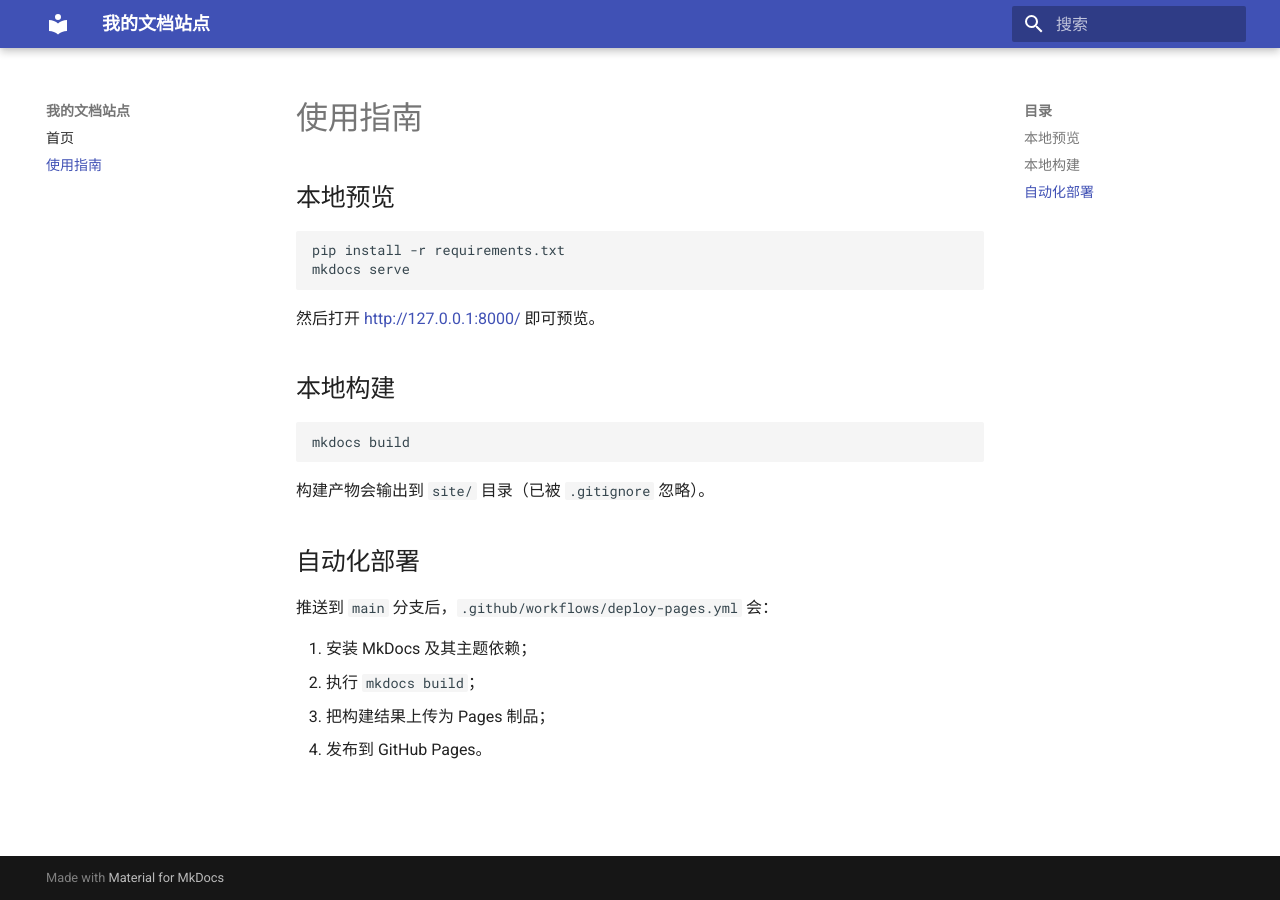
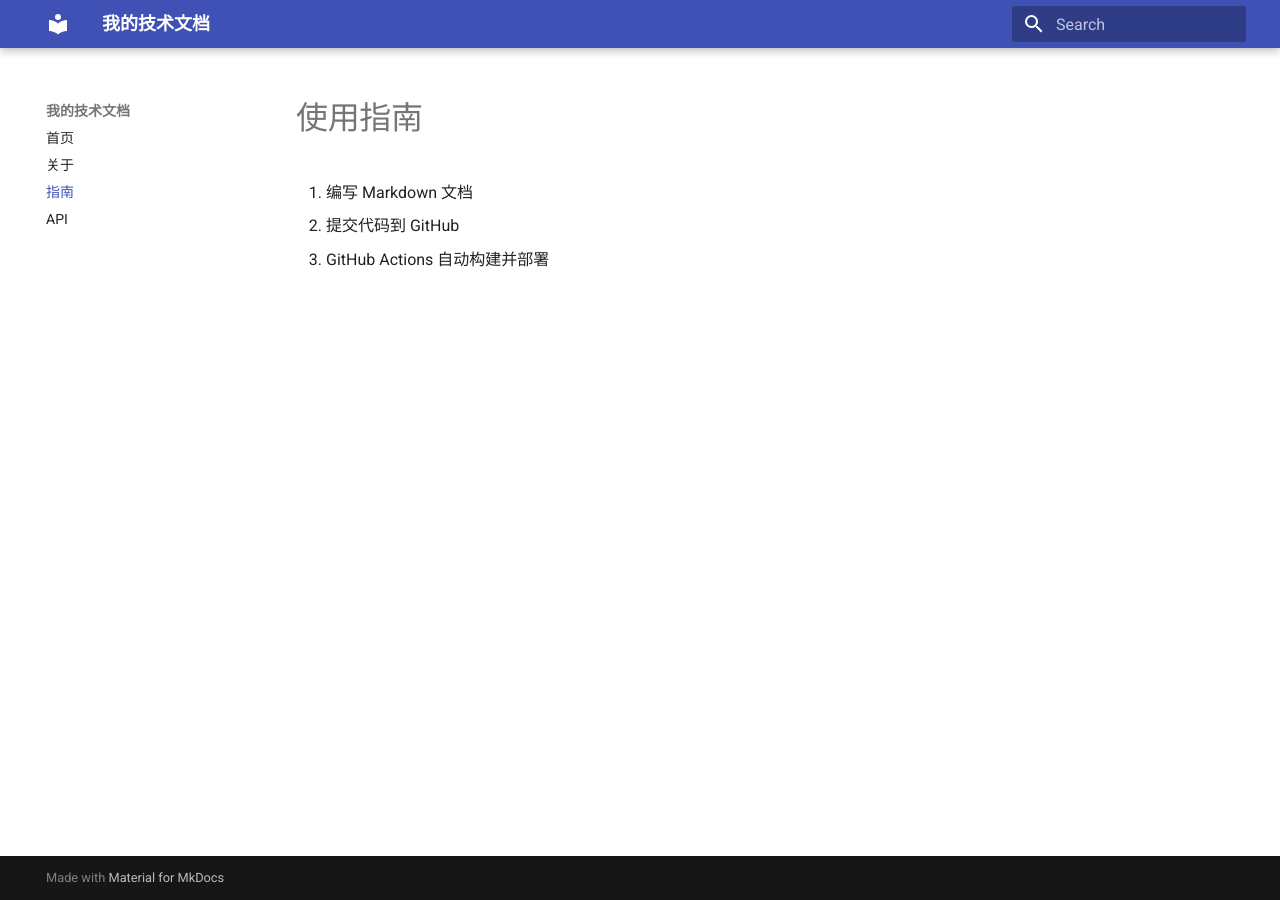
Before and after one commit to xsfyd4/mkdocs-site, an MkDocs documentation site: the page built from docs/guide.md, in a window 1280 px wide. Built offline with MkDocs 1.6.1 and Material for MkDocs 9.7.7, drawn with Linux system fonts in a browser that asks for light colours.

Commit message:
docs: 按教程完善（deploy.yml 工作流 + about/api 文档 + 导航）

````diff
--- /dev/null
+++ b/docs/about.md
@@ -0,0 +1,3 @@
+# 关于本项目
+
+本项目使用 MkDocs 生成技术文档，并通过 GitHub Pages 自动部署。
--- a/docs/guide.md
+++ b/docs/guide.md
@@ -1,27 +1,5 @@
 # 使用指南
 
-## 本地预览
-
-```bash
-pip install -r requirements.txt
-mkdocs serve
-```
-
-然后打开 <http://127.0.0.1:8000/> 即可预览。
-
-## 本地构建
-
-```bash
-mkdocs build
-```
-
-构建产物会输出到 `site/` 目录（已被 `.gitignore` 忽略）。
-
-## 自动化部署
-
-推送到 `main` 分支后，`.github/workflows/deploy-pages.yml` 会：
-
-1. 安装 MkDocs 及其主题依赖；
-2. 执行 `mkdocs build`；
-3. 把构建结果上传为 Pages 制品；
-4. 发布到 GitHub Pages。
+1. 编写 Markdown 文档
+2. 提交代码到 GitHub
+3. GitHub Actions 自动构建并部署
--- a/mkdocs.yml
+++ b/mkdocs.yml
@@ -1,18 +1,8 @@
-site_name: 我的文档站点
-site_description: 通过 GitHub Actions 自动构建并部署到 GitHub Pages 的 MkDocs 文档
-site_author: xsfyd4
-
+site_name: 我的技术文档
 theme:
-  name: material
-  language: zh
-  features:
-    - navigation.top
-
+  name: material  # 使用Material主题
 nav:
   - 首页: index.md
-  - 使用指南: guide.md
-
-markdown_extensions:
-  - admonition
-  - toc:
-      permalink: true
+  - 关于: about.md
+  - 指南: guide.md
+  - API: api.md
````
Also changed, not shown: docs/api.md (added, +3 -0 lines), docs/index.md (+5 -10 lines), 2 other files.
